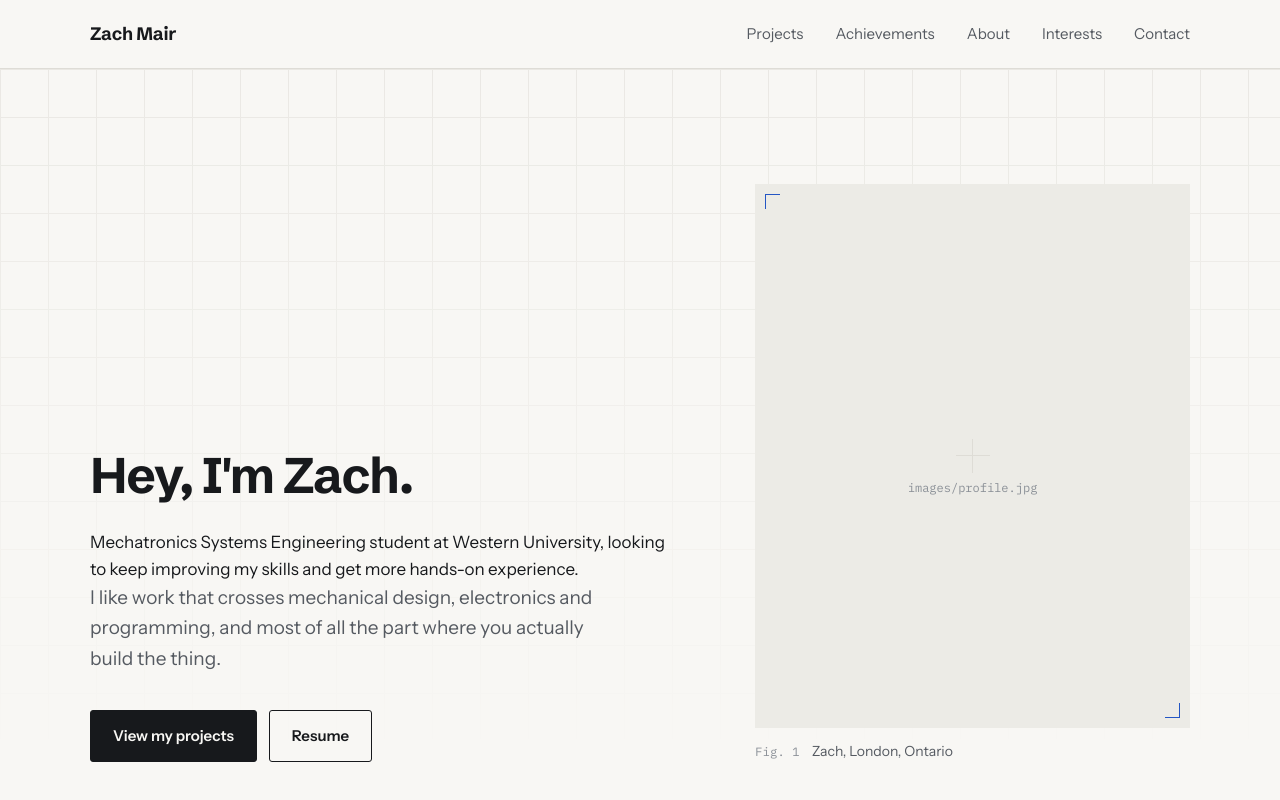
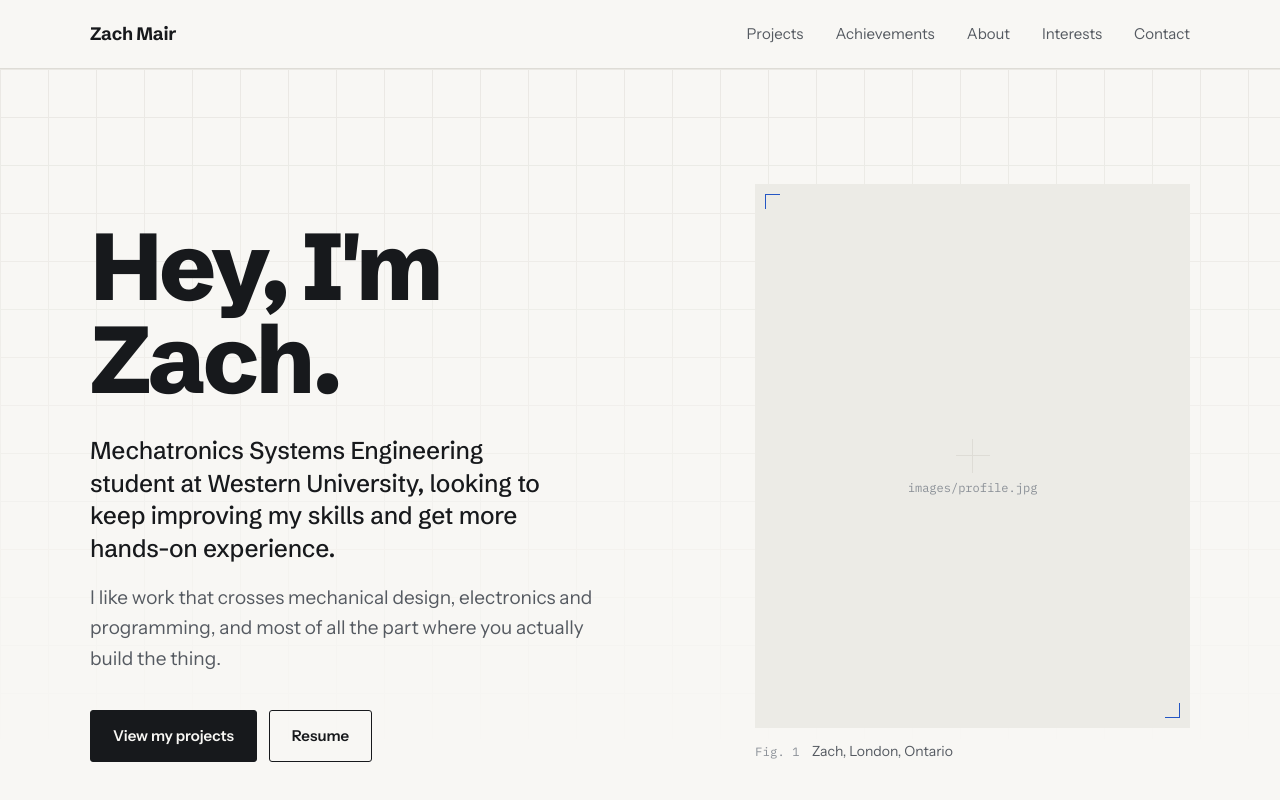
Before and after one commit to ZacharyMair/ZacharyMair.github.io, a plain HTML site: page index.html in a window 1280 px wide. Shown: the top 800 px of the page. Drawn offline with Linux system fonts and the light colour scheme.

Commit message:
Refine hero section styles in style.css
Updated hero section styles for improved typography and layout.

```diff
--- a/style.css
+++ b/style.css
@@ -63,8 +63,8 @@ h1, h2, h3 { font-family: var(--display); color: var(--ink); }
           mask-image: linear-gradient(to bottom, rgba(0,0,0,.55), transparent 85%);
 }
 .hero-grid { display: grid; grid-template-columns: 1.15fr .85fr; gap: clamp(40px, 6vw, 96px); align-items: end; }
-.hero-hello { font-family: var(--display); font-weight: 600; font-size: 20px; color: var(--blue); margin-bottom: 18px; }
-.hero h1 { font-size: clamp(30px, 3.9vw, 52px); font-weight: 700; line-height: 1.1; letter-spacing: -.025em; max-width: 19ch; margin-bottom: 26px; }
+.hero h1 { font-size: clamp(48px, 7.4vw, 104px); font-weight: 800; line-height: .98; letter-spacing: -.035em; margin-bottom: 28px; }
+.hero-lead { font-family: var(--display); font-size: clamp(20px, 1.9vw, 25px); font-weight: 500; line-height: 1.35; letter-spacing: -.01em; color: var(--ink); max-width: 30ch; margin-bottom: 18px; }
 .hero-sub { font-size: 19px; color: var(--ink-2); max-width: 40ch; margin-bottom: 36px; }
 .hero-actions { display: flex; gap: 12px; flex-wrap: wrap; }
 
@@ -199,7 +199,7 @@ h1, h2, h3 { font-family: var(--display); color: var(--ink); }
    ============================================================ */
 @media (max-width: 960px) {
   .hero-grid { grid-template-columns: 1fr 1fr; align-items: center; }
-  .hero h1 { max-width: none; }
+
   .project-feature .feature-body, .project-wide .wide-body { grid-template-columns: 1fr; gap: 8px; }
   .about-grid { grid-template-columns: 1fr 1.4fr; }
   .achievements li { grid-template-columns: 110px 1fr; }
```
